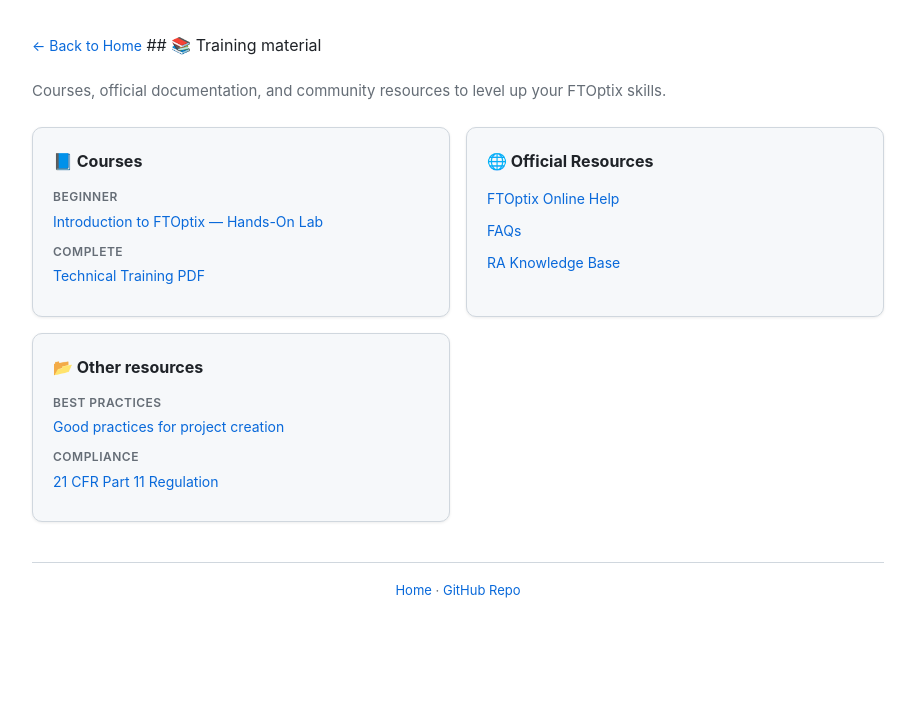
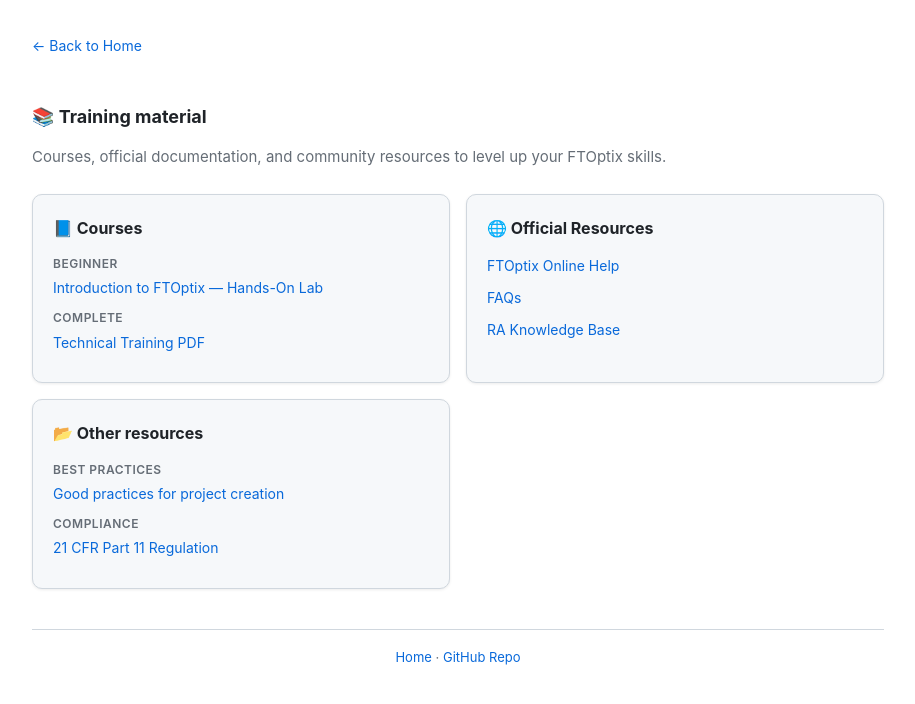
Before and after one commit to massimovar/LearningFTOptix, a Jekyll site: the page built from docs/chapters/Learning_material.html, in a window 1280 px wide. Shown: the top 704 px of the page, without its empty margins (182-1097 px from the left). Built offline with Jekyll 4.4.1, drawn with Linux system fonts in a browser that asks for light colours.

Commit message:
small changes

```diff
--- a/docs/chapters/Learning_material.html
+++ b/docs/chapters/Learning_material.html
@@ -15,7 +15,7 @@
   .hw-card .label { display: block; color: #656d76; font-size: 12px; margin-bottom: 2px; text-transform: uppercase; letter-spacing: .5px; font-weight: 600; }
 </style>
 
-## 📚 Training material
+<h3> 📚 Training material </h3>
 
 <p class="section-intro">Courses, official documentation, and community resources to level up your FTOptix skills.</p>
 
--- a/docs/chapters/OptixPanels_and_co.html
+++ b/docs/chapters/OptixPanels_and_co.html
@@ -15,7 +15,7 @@
   .section-intro { color: #656d76; font-size: 15px; margin-bottom: 20px; }
 </style>
 
-## 💻 OptixPanels & co
+<h3> 💻 OptixPanels & co </h3>
 
 <p class="section-intro">Hardware platforms running FactoryTalk Optix — panels, edge modules, and where to find their documentation.</p>
 
```
